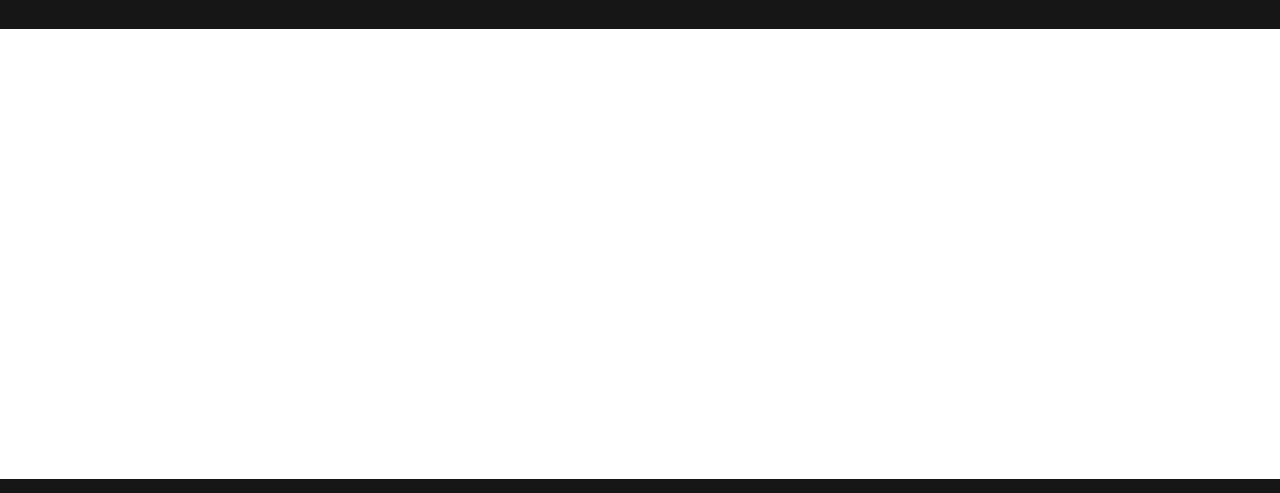
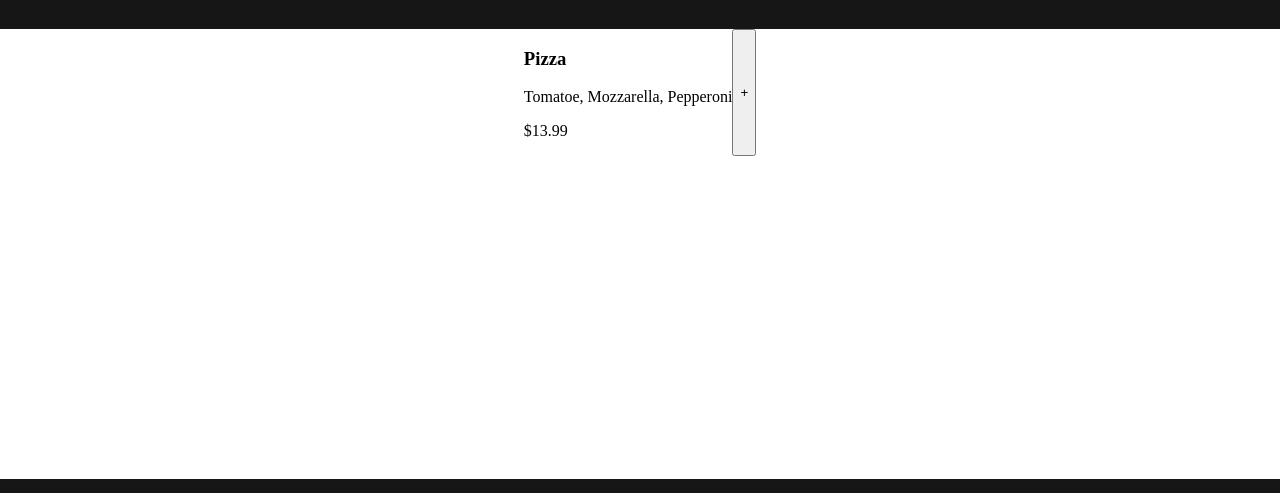
Before and after one commit to federicocelia/Mobile-Ordering-App, a plain HTML site: page index.html in a window 1280 px wide. Shown: the part 133-626 px from the top of the page. Drawn offline with Linux system fonts and the light colour scheme.

Commit message:
create single item container, basic style for menu section and item container

```diff
--- a/index.css
+++ b/index.css
@@ -18,6 +18,20 @@ main {
   flex-direction: column;
   align-items: flex-start;
   padding-inline: 3rem;
+}
+
+.menu-selection {
+  display: flex;
+  flex-direction: column;
+  align-items: center;
+}
+
+.item-container {
+  display: flex;
+}
+
+button {
+  display: inline;
 }
 
 /* =========================================================
--- a/index.html
+++ b/index.html
@@ -8,7 +8,17 @@
         <h1 id="brand-name">Fede's Burger</h1>
         <p id="brand-motto">The Best Burgers & Pizza in Town</p>
       </header>
-      <section class="menu-selection"></section>
+      <section class="menu-selection">
+        <div class="item-container">
+          <p id="item-icon"></p>
+          <div class="item-details">
+            <h3 id="item-name">Pizza</h3>
+            <p id="item-ingredients">Tomatoe, Mozzarella, Pepperoni</p>
+            <p id="item-price">$13.99</p>
+          </div>
+          <button id="add-to-order-btn">+</button>
+        </div>
+      </section>
       <section class="order-summary"></section>
       <section class="payment-modal hidden"></section>
     </main>
--- a/index.js
+++ b/index.js
@@ -1,3 +1,16 @@
 import { menuArray } from "./data.js";
 
-console.log(menuArray);
+//console.log(menuArray);
+
+const menuContainer = document.querySelector(".menu-selection");
+const orderContainer = document.querySelector(".order-summary");
+const paymentContainer = document.querySelector(".payment-modal");
+
+const render = () => {
+    let menuHtml = "";
+    menuArray.forEach((item) => {
+        menuHtml += `
+
+        ``
+    })
+};
```
